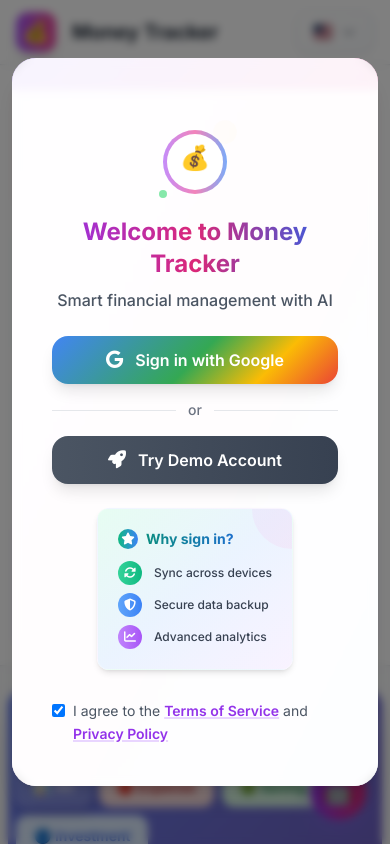
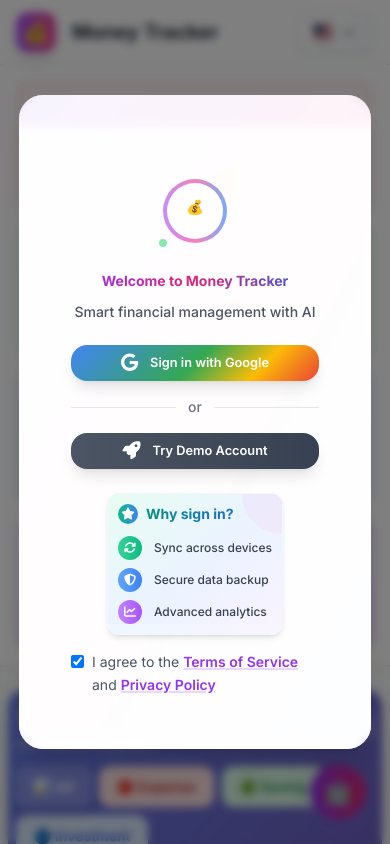
Before and after one commit to khanhbq56/money-tracking, a Django app: page / in a window 390 px wide. Run offline with Django 5.2, Linux system fonts and the light colour scheme; some libraries are stand-ins or nearby versions.

Commit message:
feat: optimize login modal for mobile - reduced width and height while keeping logo size

```diff
--- a/static/css/styles.css
+++ b/static/css/styles.css
@@ -904,3 +904,81 @@
         display: none;
     }
 }
+
+/* ==========================================================================
+   LOGIN MODAL MOBILE OPTIMIZATIONS
+   ========================================================================== */
+
+/* Make login modal more compact on mobile */
+@media (max-width: 768px) {
+    .login-modal .modal-overlay {
+        padding: 12px;
+    }
+
+    .login-modal-content {
+        max-width: 400px;
+        padding: 16px;
+        max-height: 70vh;
+        overflow-y: auto;
+    }
+
+    .login-modal-content h2 {
+        font-size: 1.125rem;
+        margin-bottom: 8px;
+    }
+
+    .login-modal-content .text-2xl {
+        font-size: 1rem;
+    }
+}
+
+@media (max-width: 480px) {
+    .login-modal .modal-overlay {
+        padding: 8px;
+    }
+
+    .login-modal-content {
+        max-width: 320px;
+        padding: 12px;
+        max-height: 75vh;
+    }
+
+    .login-modal-content h2 {
+        font-size: 1rem;
+        margin-bottom: 6px;
+    }
+
+    .login-modal-content p {
+        font-size: 0.875rem;
+        line-height: 1.3;
+    }
+
+    .login-modal-content .text-2xl {
+        font-size: 0.875rem;
+    }
+
+    /* Compact benefits section */
+    .login-modal-content .bg-gradient-to-br {
+        padding: 10px;
+        margin-bottom: 10px;
+    }
+
+    .login-modal-content .text-xs {
+        font-size: 0.75rem;
+    }
+
+    /* Smaller buttons */
+    .login-modal-content button {
+        height: 2.25rem;
+        font-size: 0.8rem;
+    }
+
+    /* Compact spacing */
+    .login-modal-content .space-y-4 > * + * {
+        margin-top: 10px;
+    }
+
+    .login-modal-content .space-y-2 > * + * {
+        margin-top: 4px;
+    }
+}
```
